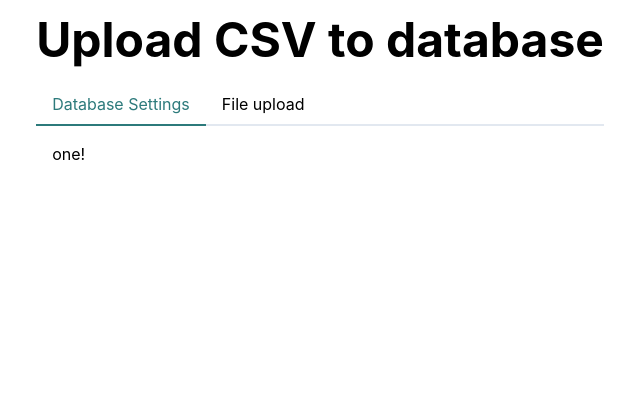
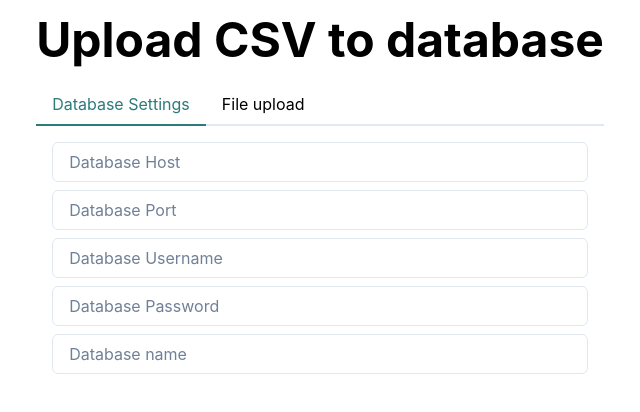
Before and after one commit to jonathan-wanderley/csv-reader, a React (Vite) app in the folder client/: page / in a window 1280 px wide. Shown: the top 412 px of the page, without its empty margins (320-960 px from the left). Built offline with nearby package versions, Linux system fonts and the light colour scheme.

Commit message:
feat(client): add database credencials inputs

```diff
--- a/client/src/App.tsx
+++ b/client/src/App.tsx
@@ -1,4 +1,4 @@
-import { Box, Container, Heading, Tabs, TabList, TabPanels, Tab, TabPanel } from '@chakra-ui/react'
+import { Box, Container, Heading, Tabs, TabList, TabPanels, Tab, TabPanel, Input, Stack } from '@chakra-ui/react'
 
 function App() {
 
@@ -19,7 +19,13 @@ function App() {
 
             <TabPanels>
               <TabPanel>
-                <p>one!</p>
+                <Stack>
+                  <Input type='text' placeholder='Database Host' />
+                  <Input type='number' placeholder='Database Port' />
+                  <Input type='text' placeholder='Database Username' />
+                  <Input type='text' placeholder='Database Password' />
+                  <Input type='text' placeholder='Database name' />
+                </Stack>
               </TabPanel>
               <TabPanel>
                 <p>two!</p>
```
